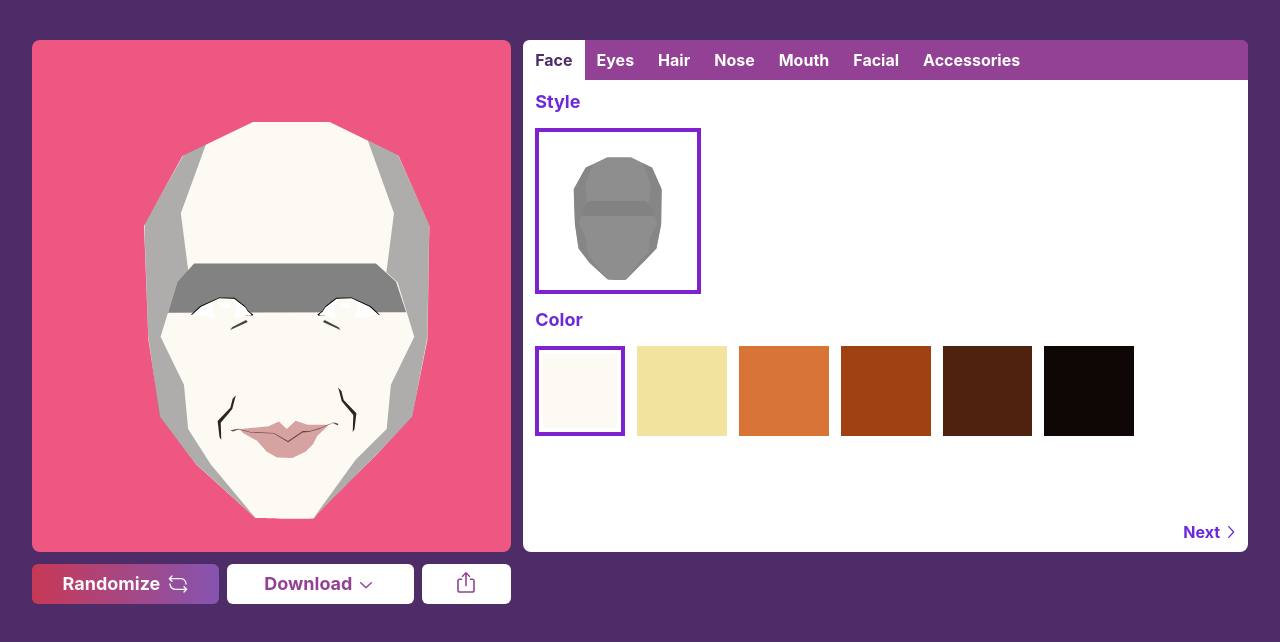
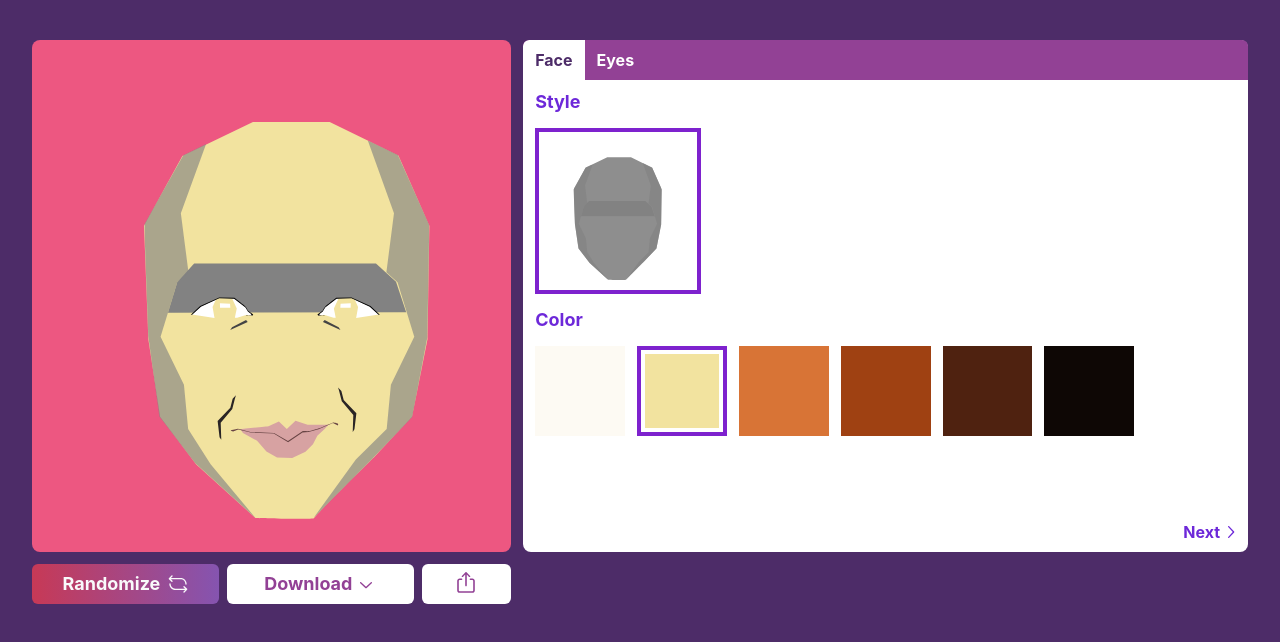
Before and after one commit to getsentry/sentry-avatar-generator, a React (Vite) app: page / in a window 1280 px wide. Shown: the top 642 px of the page. Built offline with nearby package versions, Linux system fonts and the light colour scheme.

Commit message:
update types

```diff
--- a/src/App.tsx
+++ b/src/App.tsx
@@ -31,26 +31,137 @@ import {
   ChevronRightIcon,
 } from "@radix-ui/react-icons";
 import Eyes from "./components/avatar/eyes";
+import {
+  EyesStyle,
+  FaceStyle,
+  PartProps,
+} from "./components/avatar/sentry-avatar.types";
 
+/**
+ * Available download aspect ratio options.
+ */
 type AspectRatioOption = "9:16" | "1:1" | "16:9";
 
-const colorSwatches = {
-  face: ["#FDFAF3", "#F2E39F", "#D87436", "#9F4112", "#4F2210", "#0E0705"],
-  eyes: ["#FDFAF3", "#F2E39F", "#D87436", "#9F4112", "#4F2210", "#0E0705"],
+/**
+ * Available avatar parts.
+ */
+enum AvatarPart {
+  FACE = "face",
+  EYES = "eyes",
+}
+
+/**
+ * Mapping of available styles for each avatar part.
+ */
+type AvatarPartStyles = {
+  [AvatarPart.FACE]: FaceStyle;
+  [AvatarPart.EYES]: EyesStyle;
+};
+
+/**
+ * Render function type for displaying each body part.
+ */
+export type RenderFunction<PartStyle> = {
+  [key in AvatarPart]: React.ComponentType<PartProps<PartStyle>>;
+};
+
+/**
+ * Type definition for all avatar generator options.
+ */
+type AvatarGeneratorConfigOptions = {
+  /**
+   * Key is the body part
+   */
+  [key in AvatarPart]: {
+    /**
+     * Preset of colors available for the part.
+     */
+    colors: string[];
+    /**
+     * Default color set when the editor is first loaded.
+     */
+    defaultColor: string;
+    /**
+     * Neutral color used to display all styles available for the part.
+     */
+    neutralColor: string;
+    /**
+     * Available styles for the part.
+     */
+    styles: AvatarPartStyles[key][];
+    /**
+     * Default style for the part when the editor is first loaded.
+     */
+    defaultStyle: AvatarPartStyles[key];
+    /**
+     * React component used to render this part.
+     */
+    render: RenderFunction<AvatarPartStyles[key]>[key];
+  };
+};
+
+/**
+ * Type definition for how the avatar config is stored.
+ */
+type AvatarConfig = {
+  [key in AvatarPart]: {
+    color: string;
+    style: AvatarPartStyles[key];
+  };
+};
+
+const configOptions: AvatarGeneratorConfigOptions = {
+  face: {
+    colors: ["#FDFAF3", "#F2E39F", "#D87436", "#9F4112", "#4F2210", "#0E0705"],
+    defaultColor: "#F2E39F",
+    neutralColor: "#8E8E8E",
+    styles: Object.values(FaceStyle),
+    defaultStyle: Object.values(FaceStyle)[0],
+    render: Face,
+  },
+  eyes: {
+    colors: ["#FDFAF3", "#F2E39F", "#D87436", "#9F4112", "#4F2210", "#0E0705"],
+    defaultColor: "#F2E39F",
+    neutralColor: "#444444",
+    styles: Object.values(EyesStyle),
+    defaultStyle: Object.values(EyesStyle)[0],
+    render: Eyes,
+  },
+};
+
+const tabs: { name: string; value: string }[] = [
+  { name: "Face", value: "face" },
+  { name: "Eyes", value: "eyes" },
+  // { name: "Hair", value: "hair" },
+  // { name: "Nose", value: "nose" },
+  // { name: "Mouth", value: "mouth" },
+  // { name: "Facial", value: "facial" },
+  // { name: "Accessories", value: "accessories" },
+];
+
+/**
+ * Generates the default config for the avatar based on all part default config values.
+ *
+ * @returns an AvatarConfig object with all parts defined with its default values.
+ */
+const generateDefaultConfig = (): AvatarConfig => {
+  const defaultConfig: AvatarConfig = {} as AvatarConfig;
+
+  for (const option in configOptions) {
+    const part = option as keyof AvatarConfig;
+    const partConfig = configOptions[part];
+
+    (defaultConfig[part] as unknown) = {
+      color: partConfig.defaultColor,
+      style: partConfig.defaultStyle,
+    };
+  }
+
+  return defaultConfig;
 };
 
 function App() {
   const [currentTab, setCurrentTab] = useState("face");
-
-  const tabs: { name: string; value: string }[] = [
-    { name: "Face", value: "face" },
-    { name: "Eyes", value: "eyes" },
-    { name: "Hair", value: "hair" },
-    { name: "Nose", value: "nose" },
-    { name: "Mouth", value: "mouth" },
-    { name: "Facial", value: "facial" },
-    { name: "Accessories", value: "accessories" },
-  ];
 
   const currentIndex = tabs.findIndex((tab) => tab.value === currentTab);
   const hasPrevious = currentIndex > 0;
@@ -68,8 +179,14 @@ function App() {
     setCurrentTab(tabs[nextIndex].value);
   };
 
-  const [faceColor, setFaceColor] = useState<string>("#FDFAF3");
-  const [eyeColor, setEyeColor] = useState<string>("#FDFAF3");
+  const [config, setConfig] = useState<AvatarConfig>(generateDefaultConfig());
+
+  const setPartColor = (part: AvatarPart, color: string) => {
+    const newConfig = { ...config };
+    newConfig[part]!.color = color;
+
+    setConfig(newConfig);
+  };
 
   // eslint-disable-next-line @typescript-eslint/no-unused-vars
   const onDownload = (_aspectRatio: AspectRatioOption) => {
@@ -88,8 +205,14 @@ function App() {
             <AvatarPreview id="avatar-preview">
               <SentryAvatar
                 config={{
-                  face: { color: faceColor, style: "main" },
-                  eyes: { color: eyeColor, style: "main" },
+                  face: {
+                    color: config[AvatarPart.FACE]!.color,
+                    style: config[AvatarPart.FACE]!.style,
+                  },
+                  eyes: {
+                    color: config[AvatarPart.EYES]!.color,
+                    style: config[AvatarPart.EYES]!.style,
+                  },
                 }}
               />
             </AvatarPreview>
@@ -115,43 +238,38 @@ function App() {
                 <ScrollBar orientation="horizontal" />
               </ScrollArea>
 
-              <TabsContent value="face" className="grow">
+              {tabs.map(({ value }) => {
+                const part = value as AvatarPart;
+                const partConfig = configOptions[part];
+                const currentPartConfig = config[part]!;
+
+                return (
+                  <TabsContent key={part} value={part} className="grow">
                     <TabSectionLabel>Style</TabSectionLabel>
                     <AvatarGridOptions
-                  values={["main"]}
-                  currentValue={"main"}
+                      values={partConfig.styles}
+                      currentValue={currentPartConfig.style}
                       setValue={() => {}}
-                  // eslint-disable-next-line @typescript-eslint/no-unused-vars
-                  render={(_face) => (
-                    <Face config={{ style: "main", color: "#8E8E8E" }} />
-                  )}
+                      render={(style) => {
+                        const Component =
+                          partConfig.render as React.ComponentType<
+                            PartProps<unknown>
+                          >;
+
+                        return (
+                          <Component config={{ style, color: "#8E8E8E" }} />
+                        );
+                      }}
                     />
                     <TabSectionLabel>Color</TabSectionLabel>
                     <AvatarColorOptions
-                  colors={colorSwatches.face}
-                  currentColor={faceColor}
-                  setColor={setFaceColor}
+                      colors={partConfig.colors}
+                      currentColor={currentPartConfig.color}
+                      setColor={(color) => setPartColor(part, color)}
                     />
                   </TabsContent>
-
-              <TabsContent value="eyes" className="grow">
-                <TabSectionLabel>Style</TabSectionLabel>
-                <AvatarGridOptions
-                  values={["main"]}
-                  currentValue={"main"}
-                  setValue={() => {}}
-                  // eslint-disable-next-line @typescript-eslint/no-unused-vars
-                  render={(_face) => (
-                    <Eyes config={{ style: "main", color: "#8E8E8E" }} />
-                  )}
-                />
-                <TabSectionLabel>Color</TabSectionLabel>
-                <AvatarColorOptions
-                  colors={colorSwatches.eyes}
-                  currentColor={eyeColor}
-                  setColor={setEyeColor}
-                />
-              </TabsContent>
+                );
+              })}
 
               <div>
                 {hasPrevious && (
--- a/src/components/avatar/eyes.tsx
+++ b/src/components/avatar/eyes.tsx
@@ -1,5 +1,7 @@
-export interface EyesConfig {
-  style: "main";
+import { EyesStyle, PartConfig } from "./sentry-avatar.types";
+
+export interface EyesConfig extends PartConfig<EyesStyle> {
+  style: EyesStyle;
   color: string;
 }
 
--- a/src/components/avatar/face.tsx
+++ b/src/components/avatar/face.tsx
@@ -1,9 +1,11 @@
-export interface FaceConfig {
-  style: "main";
+import { FaceStyle, PartConfig, PartProps } from "./sentry-avatar.types";
+
+export interface FaceConfig extends PartConfig<FaceStyle> {
+  style: FaceStyle;
   color: string;
 }
 
-export interface FaceProps {
+export interface FaceProps extends PartProps<FaceStyle> {
   width?: number;
   height?: number;
   config: FaceConfig;
--- /dev/null
+++ b/src/components/avatar/sentry-avatar.types.ts
@@ -0,0 +1,18 @@
+export enum FaceStyle {
+  MAIN = "main",
+}
+
+export enum EyesStyle {
+  MAIN = "main",
+}
+
+export type PartConfig<PartStyle> = {
+  style: PartStyle;
+  color: string;
+};
+
+export type PartProps<PartStyle> = {
+  width?: number;
+  height?: number;
+  config: PartConfig<PartStyle>;
+};
```
Lines whose indentation alone changed are shown as unchanged.
